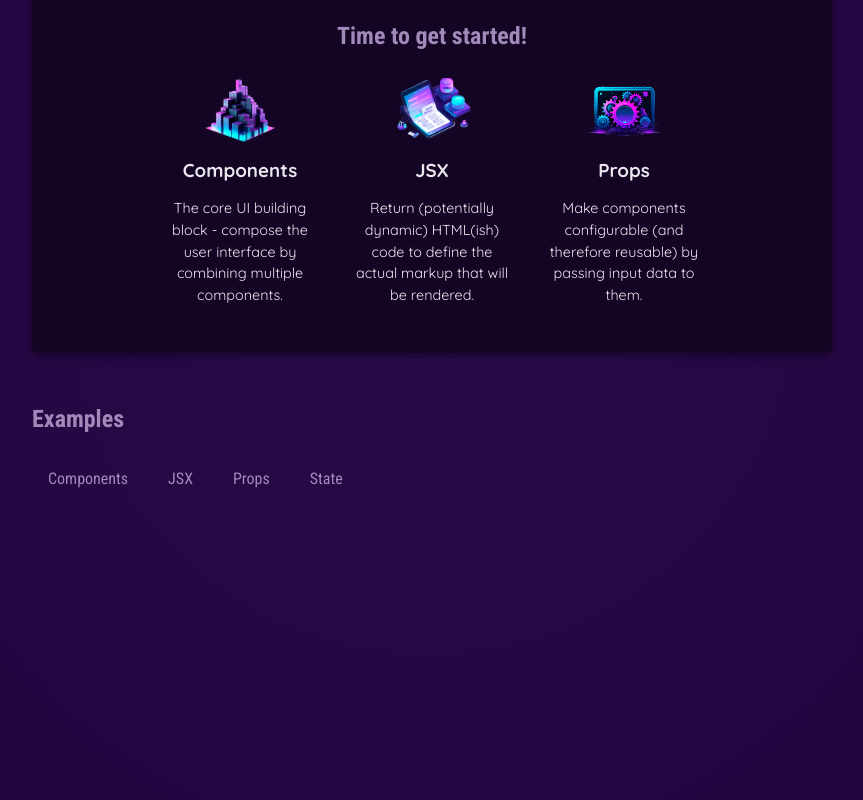
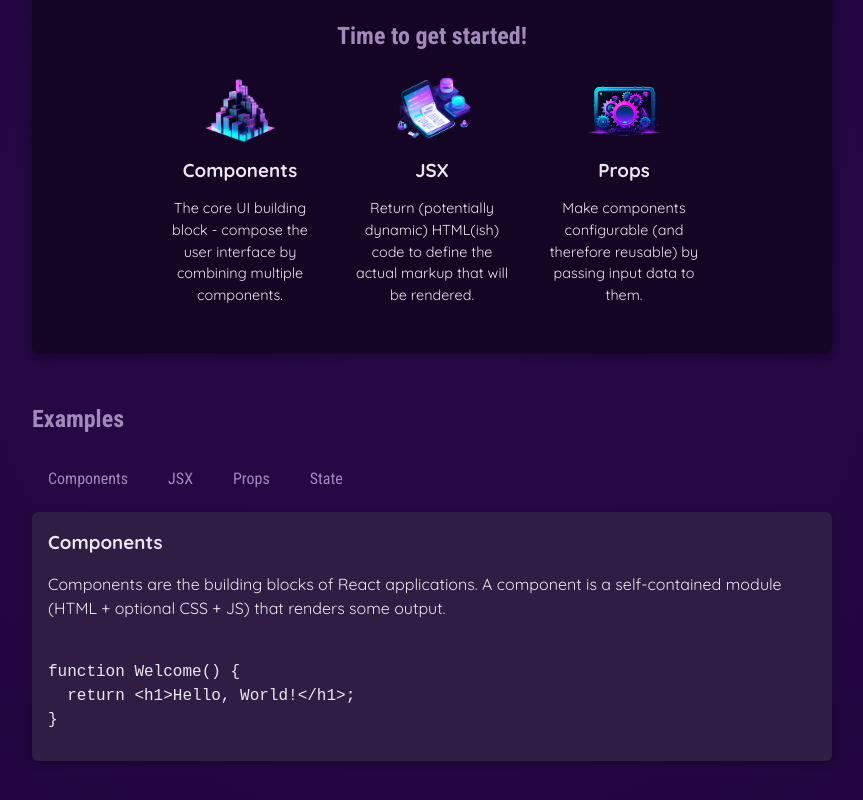
Before and after one commit to josueJURE/React-Essential, a React (Vite) app: page / in a window 1280 px wide. Shown: the part 346-1146 px from the top of the page, without its empty margins (208-1071 px from the left). Built offline with nearby package versions, Linux system fonts and the light colour scheme.

Commit message:
(feat:JS): make content dynamic

```diff
--- a/src/App.jsx
+++ b/src/App.jsx
@@ -2,6 +2,10 @@
 
 
 import {CORE_CONCEPTS} from "./data";
+
+import { EXAMPLES} from './data'
+
+
 
 import CoreConcept from "./components/CoreConcepts";
 
@@ -9,18 +13,23 @@
 
 import Button from "./components/Button";
 
+import { useState } from "react";
+
+function App() {
+
+  let [state, setState] = useState('components')
+
+  // let text = "please click a button"
+
+  function clickHandler(selectedButton) {
+    setState(selectedButton)
+
+  }
+
+  console.log("APP excecution rendering")
 
 
 
-
-
-
-
-
-
-
-
-function App() {
   return (
     <div>
     <Header />
@@ -49,12 +58,25 @@
       <section id="examples">
       <h2>Examples</h2>
       <menu>
-      <Button>Components</Button>
-      <Button>JSX</Button>
-      <Button>Props</Button>
-      <Button>State</Button>
+      <Button onSelect={() => clickHandler("components")}>Components</Button>
+      <Button onSelect={() => clickHandler("jsx")}>JSX</Button>
+      <Button onSelect={() => clickHandler("props")}>Props</Button>
+      <Button onSelect={() => clickHandler("state")}>State</Button>
+      </menu>
+      <div id="tab-content">
+      <h3>{EXAMPLES[state].title}</h3>
+      <p>{EXAMPLES[state].description}</p>
+      <pre>
+        <code>{EXAMPLES[state].code}</code>
 
-      </menu>
+      </pre>
+
+
+      </div>
+
+
+
+
 
 
       </section>
--- a/src/components/Button.jsx
+++ b/src/components/Button.jsx
@@ -1,10 +1,8 @@
-function Button({children}) {
-    function clickHandler() {
-        console.log("I've been clicked")
-    }
+function Button(props) {
+
     return(
       <>
-      <li><button onClick={clickHandler}>{children}</button></li>
+      <li><button onClick={props.onSelect}>{props.children}</button></li>
       </>
     )
   }
--- a/src/data.js
+++ b/src/data.js
@@ -30,4 +30,53 @@
   },
 ];
 
-export default CORE_CONCEPTS
+export const EXAMPLES = {
+  components: {
+    title: 'Components',
+    description:
+      'Components are the building blocks of React applications. A component is a self-contained module (HTML + optional CSS + JS) that renders some output.',
+    code: `
+function Welcome() {
+  return <h1>Hello, World!</h1>;
+}`,
+  },
+  jsx: {
+    title: 'JSX',
+    description:
+      'JSX is a syntax extension to JavaScript. It is similar to a template language, but it has full power of JavaScript (e.g., it may output dynamic content).',
+    code: `
+<div>
+  <h1>Welcome {userName}</h1>
+  <p>Time to learn React!</p>
+</div>`,
+  },
+  props: {
+    title: 'Props',
+    description:
+      'Components accept arbitrary inputs called props. They are like function arguments.',
+    code: `
+function Welcome(props) {
+  return <h1>Hello, {props.name}</h1>;
+}`,
+  },
+  state: {
+    title: 'State',
+    description:
+      'State allows React components to change their output over time in response to user actions, network responses, and anything else.',
+    code: `
+function Counter() {
+  const [isVisible, setIsVisible] = useState(false);
+
+  function handleClick() {
+    setIsVisible(true);
+  }
+
+  return (
+    <div>
+      <button onClick={handleClick}>Show Details</button>
+      {isVisible && <p>Amazing details!</p>}
+    </div>
+  );
+}`,
+  },
+};
```
